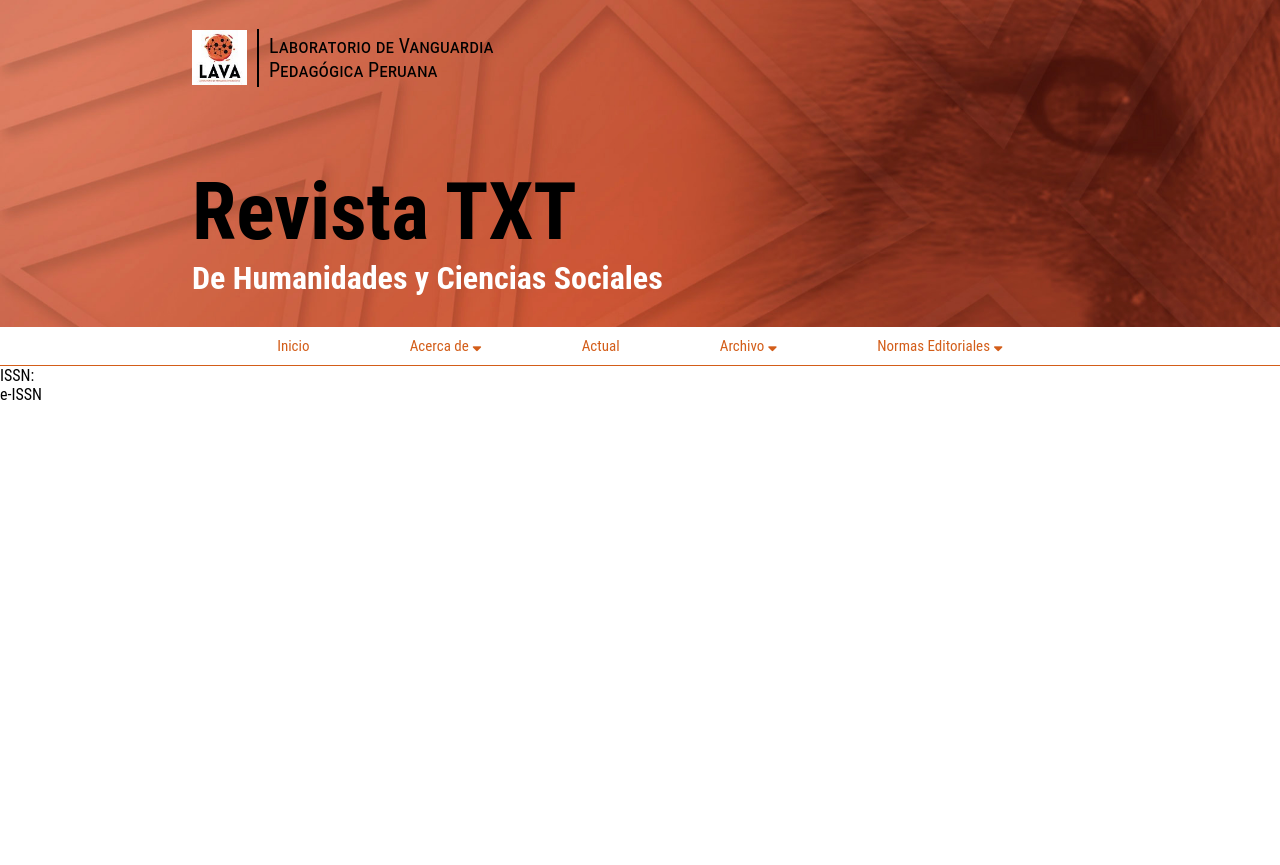
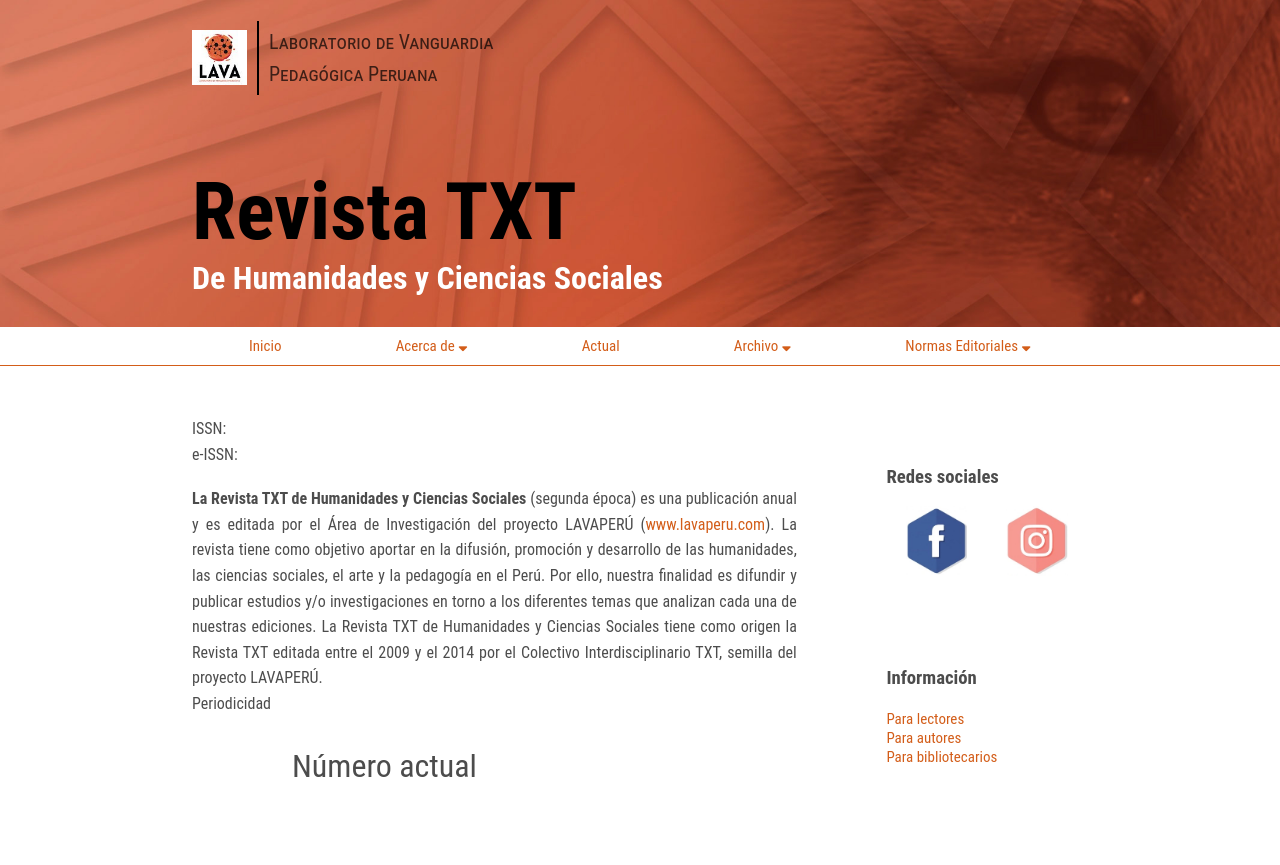
Before and after one commit to pranthony/revistatxt, a PHP site: page /revista.html in a window 1280 px wide. Before the commit the page ends 400 px from the top, so only its background shows below. Run offline with PHP 8.4, Linux system fonts and the light colour scheme; some libraries are stand-ins or nearby versions.

Commit message:
tabs asincronas

```diff
--- a/estilos.css
+++ b/estilos.css
@@ -14,8 +14,11 @@
     font-family: "Roboto Condensed", Sans-serif;
     list-style: none;
     text-decoration: none;
+    box-sizing: border-box;
 }
-
+a{
+    color:var(--orange)
+}
 .flex {
     display: flex;
     align-items: center;
@@ -62,57 +65,127 @@
     color: var(--white)
 }
 
-.nav {
+.header__nav {
     border-bottom: 1px solid var(--orange);
 }
 
 .nav__menu {
     padding: 0px 15%;
-    justify-content: space-evenly;
+    justify-content: space-around;
 }
 
 .nav__item {
-    user-select: none;
     cursor: pointer;
     padding: 10px 15px;
-    border:none;
-    background: none;
     color:var(--orange);
     font-size: 15px;
 }
 
-.nav__item:hover {
-    background-color: rgb(0, 0, 0, 0.05);
+.about__menu, .normas__menu, .archivo__menu {
+    display: none;
+
 }
 
-.about__menu, .normas__menu, .archivo__menu {
-    display: none;
-    opacity: 0;
+#about:hover .about__menu,
+#archivo:hover .archivo__menu,
+#normas:hover .normas__menu
+{
+    display: grid;
     position: absolute;
     background: white;
-    box-shadow: 5px 5px 5px rgb(0, 0, 0, 0.1);
+    box-shadow: 2px 4px 10px rgb(0, 0, 0, 0.2);
+    border-radius: 5px;
 }
 
-#about button:focus + .about__menu,
-#normas button:focus + .normas__menu,
-#archivo button:focus + .archivo__menu{
+ .normas__link, .archivo__link, .about__link{
+    color: var(--orange);
+    padding: 10px 25px;
+    font-size: 15px;
     display: grid;
-    opacity: 1;
+    cursor: pointer;
 }
 
-.about__link, .normas__link, .archivo__link {
-    color: var(--orange);
-    padding: 10px 25px;
-}
-
-.about__link:hover, .normas__link:hover, .archivo__link:hover {
+.about__link:hover,
+.normas__link:hover,
+.archivo__link:hover
+{
     border-left: 5px solid var(--orange);
-    background-color: rgb(163, 66, 9, 0.3);
+    background-color: rgb(163, 66, 9, 0.2);
     margin-left: -5px;
 }
 
 .no-display {
     display: none;
+}
+
+.contenedor{
+    margin: 50px 15%;
+    display: grid;
+    grid-template-columns: 3fr 1fr;
+    gap:10%;
+
+}
+
+.aside{
+    padding:30px 0px;
+    gap:50px
+}
+.aside h3{
+    color: rgb(0, 0, 0, 0.7);
+    margin: 20px 0px;
+}
+.social__icons{
+    justify-content: space-around;
+    height:70px
+}
+.info__link{
+    color: var(--orange);
+    background: none;
+    border: none;
+    font-size: 15px;
+    cursor: pointer;
+}
+.btn-red{
+    color: black;
+}
+p{
+    text-align: justify;
+    line-height: 1.6;
+    color: rgb(0, 0, 0, 0.7);
+}
+.path{
+    display: flex;
+    gap:10px;
+    margin: 20px 0px;
+
+}
+.path a{
+    color: var(--orange);
+}
+.path p{
+    font-size: 15px;
+    line-height: normal;
+}
+.inicio__actual{
+    margin: 10px 100px;
+
+}
+.titulo-h3{
+    padding: 20px 0px ;
+    font-size: 2rem;
+    color: rgb(0, 0, 0, 0.7);
+    font-weight: normal;
+}
+.equipo li,
+.contacto li{
+    text-align: justify;
+    line-height: 2.0;
+
+    color: rgb(0, 0, 0, 0.7);
+}
+.copy{
+    font-weight: bold;
+    cursor: pointer;
 }
 @media (max-width:900px) {
     .banner__titulo {
@@ -125,6 +198,22 @@
         padding: 30px 5%;
     }
     .nav__menu {
-        padding: 0px 5%;
+        padding: 0px;
+    }
+    .contenedor{
+        margin: 50px 5%;
+        grid-template-columns: 1fr;
+    }
+    .aside{
+        display: flex;
+        justify-content: space-around;
+        flex-wrap: wrap;
+        gap: 0px;
     }
 }
+@media (max-width:550px) {
+    .nav__menu {
+        display: grid;
+        place-items: center;
+    }
+}
--- a/revista.html
+++ b/revista.html
@@ -19,56 +19,68 @@
                 </h1>
             </div>
         </div>
-        <nav class="nav">
+        <nav class="header__nav">
             <ul class="nav__menu flex">
-                <a href="">
-                    <li class="nav__item">Inicio</li>
-                </a>
-                <li  id="about">
-                    <button class="nav__item">
+                <li class="menu__inicio tablink nav__item"
+                    onclick="openTab(event, 'inicio-tab')">
+                    Inicio
+                </li>
+                <li id="about">
+                    <div class="nav__item">
                         Acerca de <i class="fas fa-sort-down"></i>
-                    </button>
-                    <ul class="about__menu ">
-                        <a href="" class="about__link">
-                            <li class="about__item">Sobre la revista</li>
-                        </a>
-                        <a href="" class="about__link">
-                            <li class="about__item">Equipo editorial</li>
-                        </a>
-                        <a href="" class="about__link">
-                            <li class="about__item">Contacto</li>
-                        </a>
+                    </div>
+
+                    <ul class="about__menu">
+                        <li class="tablink about__link"
+                            onclick="openTab(event, 'revista')">
+                            Sobre la revista
+
+                        </li>
+                        <li class="tablink about__link"
+                            onclick="openTab(event, 'equipo')">
+                            Equipo editorial
+                        </li>
+                        <li class="tablink about__link"
+                            onclick="openTab(event, 'contacto')">
+                            Contacto
+                        </li>
                     </ul>
                 </li>
-                <a href="">
-                    <li class="nav__item">Actual</li>
-                </a>
+
+                <li class="tablink nav__item"
+                    onclick="openTab(event, 'actual')">
+                    Actual
+                </li>
 
                 <li id="archivo">
-                    <button class="nav__item">
+                    <div class="nav__item">
                         Archivo <i class="fas fa-sort-down"></i>
-                    </button>
+                    </div>
                     <ul class="archivo__menu">
-                        <a href="" class="archivo__link">
-                            <li class="archivo__item">Anteriores (2021)</li>
-                        </a>
-                        <a href="" class="archivo__link">
-                            <li class="archivo__item">Archivo histórico (2009-2014)</li>
-                        </a>
+                        <li class="tablink archivo__link"
+                            onclick="openTab(event, 'anteriores')">
+                            Anteriores (2021)
+                        </li>
+                        <li class="tablink archivo__link"
+                            onclick="openTab(event, 'historico')">
+                            Archivo histórico (2009-2014)
+                        </li>
                     </ul>
                 </li>
 
                 <li id="normas">
-                    <button class="nav__item">
+                    <div class="nav__item">
                         Normas Editoriales <i class="fas fa-sort-down"></i>
-                    </button>
+                    </div>
                     <ul class="normas__menu">
-                        <a href="" class="normas__link">
-                            <li class="normas__item">Normas para autores</li>
-                        </a>
-                        <a href="" class="normas__link">
-                            <li class="normas__item">Política de Acceso Abierto </li>
-                        </a>
+                        <li class="normas__item normas__link"
+                            onclick="openTab(event, 'normas__autores')">
+                            Normas para autores
+                        </li>
+                        <li class="normas__item normas__link"
+                            onclick="openTab(event, 'politica')">
+                            Política de Acceso Abierto
+                        </li>
                     </ul>
                 </li>
 
@@ -77,12 +89,240 @@
     </header>
     <main class="contenedor">
         <section class="articulo">
-            <p id="issn">ISSN: </p>
-            <p class="" id="e-ISSN">e-ISSN</p>
+            <div class="articulo__inicio">
+                <div class="inicio tab" id="inicio-tab">
+                    <p class="issn">ISSN:</p>  <!--actulizar-->
+                    <p class="e-issn">e-ISSN:</p> <!--actulizar-->
+                    <br>
+                    <p class="inicio__contenido">
+                        <b>La Revista TXT de Humanidades y Ciencias Sociales</b>
+                         (segunda época) es una
+                        publicación anual y es editada por el Área de Investigación del proyecto
+                        LAVAPERÚ (<a href="https://lavaperu.com/">www.lavaperu.com</a>). La revista tiene como objetivo aportar en la
+                        difusión, promoción y desarrollo de las humanidades, las ciencias sociales, el arte y la
+                        pedagogía en el Perú. Por ello, nuestra finalidad es difundir y publicar estudios y/o
+                        investigaciones en torno a los diferentes temas que analizan cada una de nuestras
+                        ediciones. La Revista TXT de Humanidades y Ciencias Sociales tiene como origen la
+                        Revista TXT editada entre el 2009 y el 2014 por el Colectivo Interdisciplinario TXT,
+                        semilla del proyecto LAVAPERÚ. <br>
+                        Periodicidad
+                    </p>
+                    <h3 class="inicio__actual titulo-h3">Número actual</h3>
+                    <!--Aqui se deben ingresar los numeros actules-->
+
+                </div>
+            </div>
+
+            <div class="articulo__acerca">
+                <div class="revista tab no-display" id="revista">
+                    <h3 class="titulo-h3">Sobre la revista</h3>
+                    <p class="revista__contenido">
+                        La Revista TXT de Humanidades y Ciencias Sociales (segunda época) es una
+                        revista anual y es editada por el Área de Investigación del proyecto
+                        LAVAPERÚ (<a href="https://lavaperu.com/">www.lavaperu.com</a>). La revista tiene como objetivo aportar en
+                        la difusión, promoción y desarrollo de las humanidades, las ciencias sociales,
+                        el arte y la pedagogía en el Perú. Por ello, nuestra finalidad es difundir y
+                        publicar estudios y/o investigaciones en torno a los diferentes temas que
+                        analizan cada una de nuestras ediciones. La Revista TXT de Humanidades y
+                        Ciencias Sociales tiene como origen la Revista TXT editada entre el 2009 y el
+                        2014 por el Colectivo Interdisciplinario TXT, semilla del proyecto
+                        LAVAPERÚ.
+                    </p>
+                </div>
+                <div class="equipo tab no-display" id="equipo">
+                    <div class="path">
+                        <a href="./revista.html">
+                            <h4>Inicio</h4>
+                        </a>
+                        <span>/</span>
+                        <p class="destino">Equipo editorial</p>
+                    </div>
+                    <h3 class="titulo-h3">Dirección</h3>
+                    <ul>
+                        <li>Pavel Aguilar (Pontificia Universidad Católica del Perú)</li>
+                        <li>Javier Suárez (Universidad Nacional Mayor de San Marcos)</li>
+                    </ul>
+                    <h3 class="titulo-h3">Comité Editorial</h3>
+                    <ul>
+                        <li>Rocío del Águila (City University of New York)</li>
+                        <li>Carlos Torres Astocóndor (University of California Davis)</li>
+                        <li>Pamela Gálvez (Pontificia Universidad Católica del Perú)</li>
+                        <li>Jonathan Narciso (Universidad Antonio Ruíz de Montoya)</li>
+                        <li>Bruno Nassi (Boston University)</li>
+                    </ul>
+                </div>
+                <div class="contacto tab no-display" id="contacto">
+                    <h3 class="titulo-h3">Contacto</h3>
+                    <p><b>Javier Suárez Trejo</b></p>
+                    <ul>
+                        <li>Coordinador del Área de Investigación de LAVAPERÚ</li>
+                        <li>Correo electrónico: <span class="copy">publicalavaperu@gmail.com</span></li>
+                    </ul>
+                </div>
+            </div>
+
+            <div class="articulo__normas">
+                <div class="normas__autores tab no-display" id="normas__autores">
+
+                </div>
+                <div class="tab no-display" id="politica">
+                    <h3 class="titulo-h3">Política de Acceso Abierto</h3>
+                    <p>
+                        La <b>Revista TXT</b> publica artículos originales e inéditos en la modalidad acceso
+                        abierto, disponibles para consulta de manera gratuita desde el primer número de la
+                        revista. Por ello no cobra ningún tipo de cargo por envío o procesamiento de
+                        artículos.
+                    </p>
+                    <br>
+                    <p>
+                        El autor/los coautores consienten que LAVAPERÚ publique la <b>Revista TXT</b> de su
+                        titularidad (en la cual se incluye su “artículo”), bajo la Licencia Creative Commons
+                        Atribución 4.0 Internacional (CC BY 4.0) que permite a otros distribuir, mezclar,
+                        ajustar y construir a partir de su obra, incluso con fines comerciales, siempre que sea
+                        reconocida la autoría de la creación original.
+                    </p>
+                    <br>
+                    <p>
+                        El autor/los coautores conservan los derechos de autor sobre el artículo.
+                    </p>
+                    <br>
+                    <p>
+                        En caso de que el autor/los coautores deseen reeditar el artículo aceptado, deben
+                        comprometerse a consignar la fecha en la cual se publicó originalmente en la <b>Revista
+                            TXT</b>, así como a notificar al editor de la revista acerca de esta reedición.
+                    </p>
+                    <br>
+                    <p>
+                        Por último, los autores pueden archivar, en el repositorio o sitio web personal o de
+                        su institución, tanto la versión del artículo previa a la revisión por pares como la
+                        publicada, esta última bajo el formato de la revista o con alguna referencia a su
+                        próxima publicación en la <b>Revista TXT</b>. La revista, inmediatamente después de la
+                        publicación de un artículo, velará por su inclusión en las bases de datos y sistemas de
+                        indexación en las que participamos, además de realizar distinto tipo de estrategias de
+                        comunicación para lograr su debida difusión en medios digitales.
+                    </p>
+                </div>
+            </div>
+
+            <div class="articulo__informacion">
+                <div class="lectores tab no-display" id="lectores">
+                    <div class="path">
+                        <a href="revista.html">
+                            <h4>Inicio</h4>
+                        </a>
+                        <span>/</span>
+                        <p class="destino">Información para lectores</p>
+                    </div>
+
+                    <p class="lectores__contenido">
+                        Animamos a los lectores/as a registrarse en el servicio
+                        de notificación de publicaciones de la revista. Utilice el
+                        enlace Registro de la parte superior de la página de
+                        inicio de la revista. Como resultado del registro, el
+                        lector/a recibirá por correo electrónico la Tabla de
+                        contenidos de cada número de la revista. Esta lista
+                        también permite que se le atribuya a la revista un
+                        cierto nivel de apoyo o número de lectores/as.
+                        Consulte la Declaración de privacidad de la revista,
+                    que garantiza a los lectores/as que sus nombres y
+                    direcciones de correo electrónico no se usarán con
+                    otros fines.
+                </p>
+
+                </div>
+                <div class="autores tab no-display" id="autores">
+                    <div class="path">
+                        <a href="revista.html">
+                            <h4>Inicio</h4>
+                        </a>
+                        <span>/</span>
+                        <p class="destino">Información para autores</p>
+                    </div>
+                    <p class="autores__contenido">
+                        ¿Está interesado en publicar en la revista? Se
+                        recomienda revisar la página Acerca de la revista para
+                        consultar las políticas de sección de la revista, así
+                        como las Normas para autores. Los autores/as
+                        deben registrarse en la revista antes de publicar o, si ya
+                        están registrados, pueden simplemente iniciar sesión y
+                        comenzar el proceso de cinco pasos.
+                    </p>
+
+                </div>
+                <div class="bibliotecarios tab no-display" id="bibliotecarios">
+                    <div class="path">
+                        <a href="recista.html">
+                            <h4>Inicio</h4>
+                        </a>
+                        <span>/</span>
+                        <p class="destino">Información para bibliotecarios</p>
+                    </div>
+                    <p class="bibliotecarios__contenido">
+                        Se recomienda a los investigadores/as
+                        bibliotecarios/as que incluyan esta revista en su listado
+                        de revistas electrónicas. Asimismo, cabría destacar que
+                        el sistema de publicación de código abierto de esta
+                        revista es apto para bibliotecas con personal docente
+                        que desee editar sus propias revistas (ver Open Journal
+                        Systems).
+                    </p>
+
+                </div>
+            </div>
 
         </section>
-        <aside class="aside"></aside>
+        <aside class="aside grid">
+            <div class="aside__social">
+                <h3 class="social__titulo">Redes sociales</h3>
+                <ul class="social__icons flex">
+                    <li class="icons__item">
+                        <a href="https://www.facebook.com/lavaperu/">
+                            <img src="./img/logo_fb.png" alt="facebook" class="h-100p">
+                        </a>
+                    </li>
+                    <li class="icons__item">
+                        <a href="https://www.instagram.com/proyectolavaperu/?hl=es">
+                            <img src="./img/logo_ig.png" alt="instagram" class="h-100p">
+                        </a>
+                    </li>
+                </ul>
+            </div>
+            <div class="aside__info">
+                <h3 class="info__titulo">Información</h3>
+                <ul class="info__menu">
+                    <li class="info__item">
+                        <button class="info__link tablink"
+                            onclick="openTab(event, 'lectores')">
+                            Para lectores
+                        </button>
+                    </li>
+                    <li class="info__item">
+                        <button class="info__link tablink"
+                            onclick="openTab(event, 'autores')">
+                            Para autores
+                        </button>
+                    </li>
+                    <li class=" info__item">
+                        <button class="info__link tablink"
+                            onclick="openTab(event, 'bibliotecarios')")>
+                            Para bibliotecarios
+                        </button>
+                    </li>
+                </ul>
+            </div>
+
+        </aside>
     </main>
 </body>
 <script>
+    function openTab(evt, tabName){
+        var i, x, tablinks;
+        x = document.getElementsByClassName("tab");
+        for ( i=0; i < x.length; i++) {
+            x[i].style.display="none" ;
+        }
+        tablinks=document.getElementsByClassName("tablink");
+        document.getElementById(tabName).style.display="block";
+    }
+
 </script>
```
Also changed, not shown: img/logo_fb.png (added), img/logo_ig.png (added).
